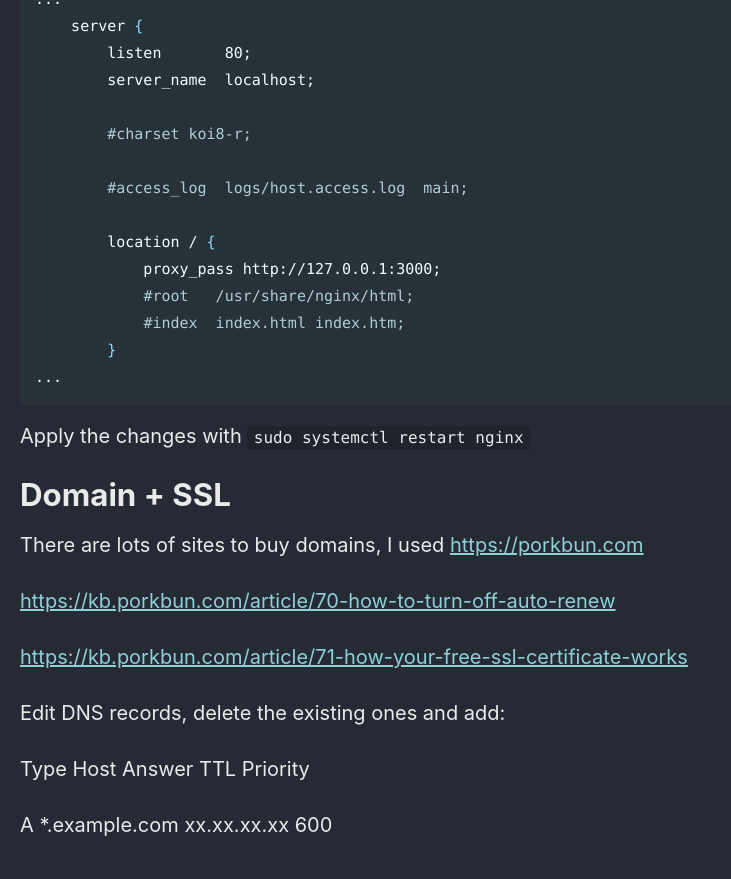
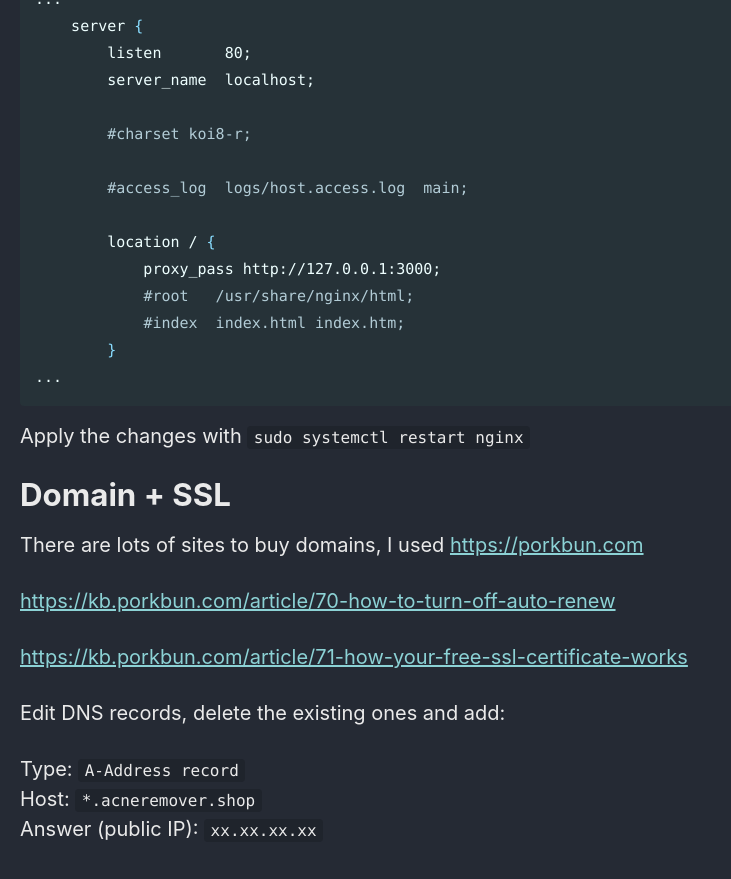
Before and after one commit to Connor-McCartney/Connor-McCartney.github.io, a Jekyll site: the page built from _pages/misc/ecommerce.md, in a window 1280 px wide and 900 px high, scrolled down 1622 px. Shown: the top 879 px of the window, without its empty margins (0-731 px from the left). Built offline with Jekyll 4.4.1, drawn with Linux system fonts in a browser that asks for light colours; cached includes are drawn as plain includes; our own code applies the rules of GitHub Pages for plain Markdown files.

Commit message:
Update ecommerce.md

```diff
--- a/_pages/misc/ecommerce.md
+++ b/_pages/misc/ecommerce.md
@@ -87,6 +87,6 @@ There are lots of sites to buy domains, I used <https://porkbun.com>
 
 Edit DNS records, delete the existing ones and add:
 
-Type  Host 	        Answer 	     TTL 	Priority
-
-A	  *.example.com	xx.xx.xx.xx	 600
+Type: `A-Address record` <br>
+Host: `*.acneremover.shop` <br>
+Answer (public IP): `xx.xx.xx.xx`
```
